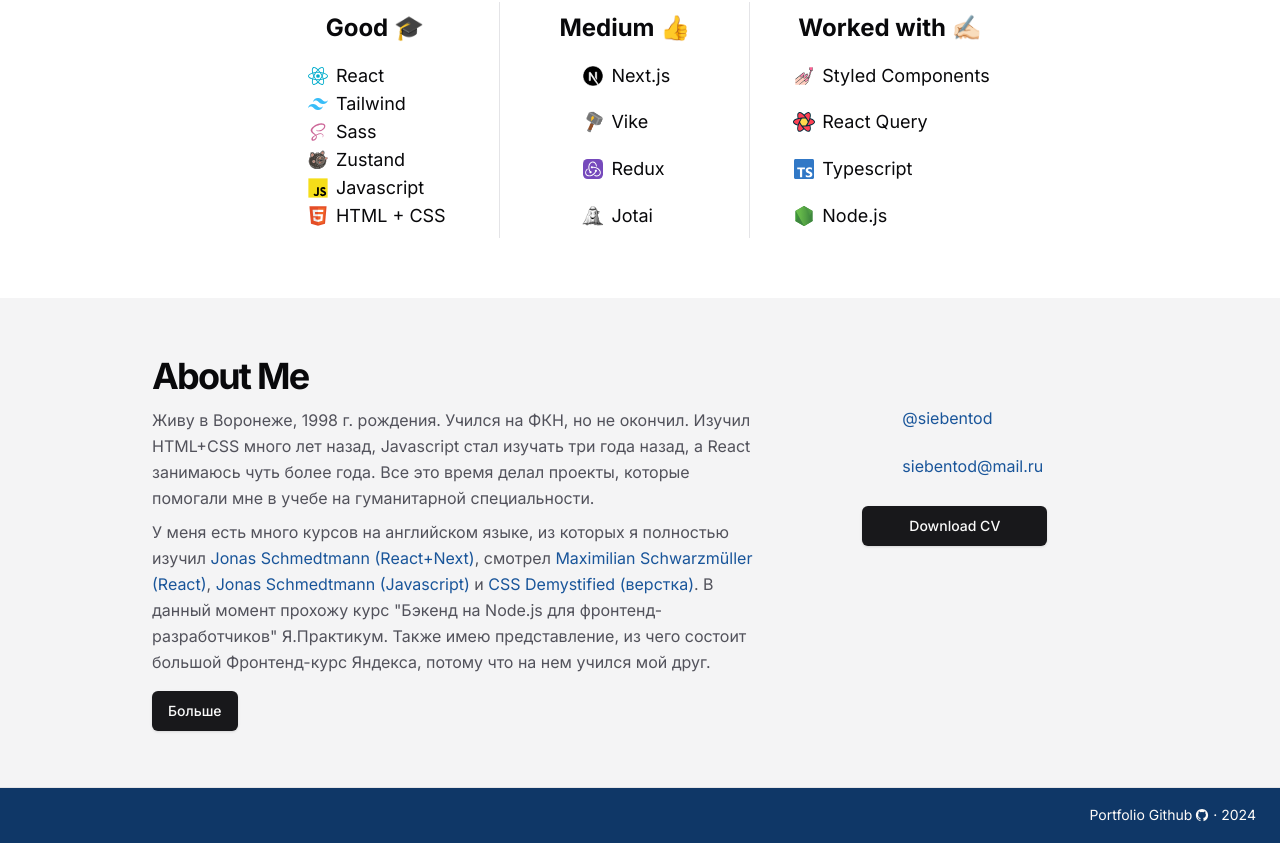
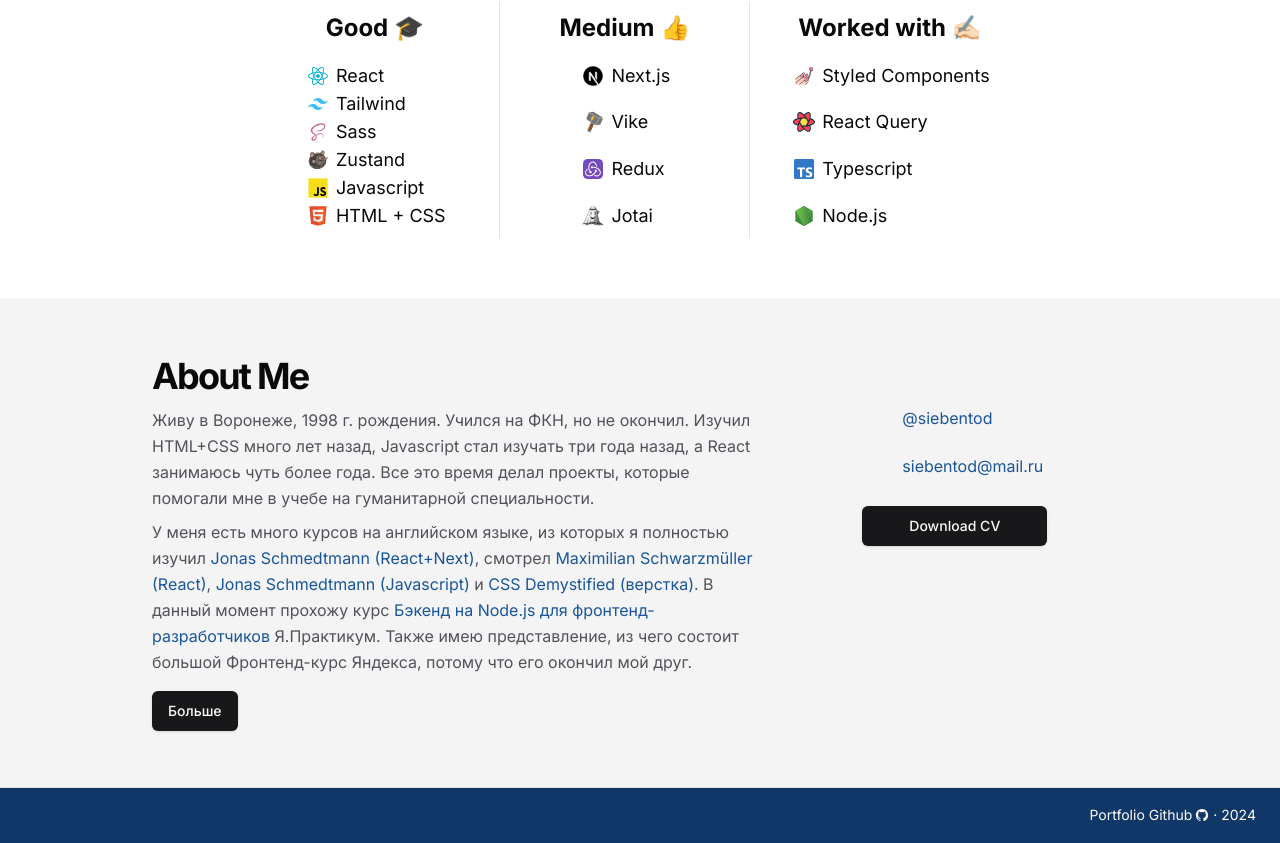
Before and after one commit to siebentod/portfolio, a Next.js app: page / in a window 1280 px wide. Shown: the part 2161-3004 px from the top of the page. Built offline with nearby package versions, Linux system fonts and the light colour scheme.

Commit message:
smallfix

```diff
--- a/app/_components/AboutMe.jsx
+++ b/app/_components/AboutMe.jsx
@@ -69,10 +69,15 @@
                   >
                     CSS Demystified (верстка)
                   </a>
-                  . В данный момент прохожу курс "Бэкенд на Node.js для
-                  фронтенд-разработчиков" Я.Практикум. Также имею представление,
-                  из чего состоит большой Фронтенд-курс Яндекса, потому что на
-                  нем учился мой друг.
+                  . В данный момент прохожу курс{' '}
+                  <a
+                    href="https://practicum.yandex.ru/backend-nodejs/"
+                    className="text-myred hover:text-[#4579cb]"
+                  >
+                    Бэкенд на Node.js для фронтенд-разработчиков
+                  </a>{' '}
+                  Я.Практикум. Также имею представление, из чего состоит большой
+                  Фронтенд-курс Яндекса, потому что его окончил мой друг.
                 </p>
                 <Button
                   type="primary"
```
